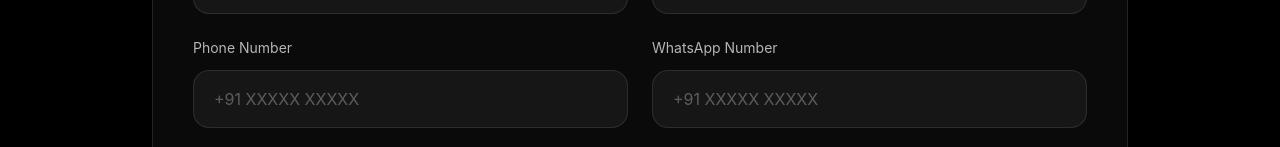
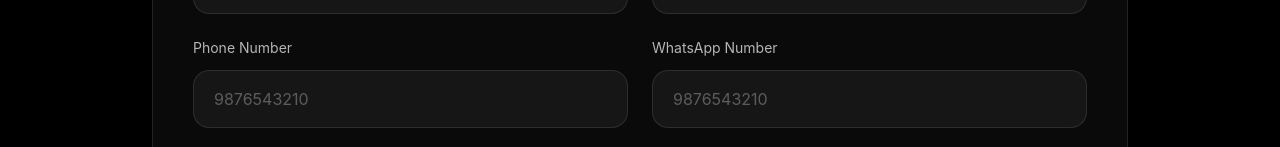
Before and after one commit to Arsath-md/hifi-smart, a Next.js app: page /contact in a window 1280 px wide. Shown: the part 653-800 px from the top of the page. Built offline with nearby package versions, Linux system fonts and the light colour scheme.

Commit message:
commite on 22/5/2026 9:45pm

```diff
--- a/src/app/components/contact.jsx
+++ b/src/app/components/contact.jsx
@@ -40,6 +40,32 @@ export default function ContactForm() {
 
   const sendEmail = async (e) => {
     e.preventDefault();
+
+    // Browser Validation
+    if (!formRef.current.checkValidity()) {
+      formRef.current.reportValidity();
+      return;
+    }
+
+    // Validate Services
+    const selectedServices = formRef.current.querySelectorAll(
+      'input[name="services"]:checked'
+    );
+
+    if (selectedServices.length === 0) {
+      toast.error("Please select at least one service.");
+      return;
+    }
+
+    // Validate Goals
+    const selectedGoals = formRef.current.querySelectorAll(
+      'input[name="goals"]:checked'
+    );
+
+    if (selectedGoals.length === 0) {
+      toast.error("Please select at least one project goal.");
+      return;
+    }
 
     setLoading(true);
 
@@ -86,6 +112,7 @@ export default function ContactForm() {
       id="contact-form"
       className="relative py-24 bg-black text-white overflow-hidden"
     >
+
       {/* Background Glow */}
       <div className="absolute top-0 left-0 w-[300px] h-[300px] bg-cyan-500/10 blur-3xl" />
       <div className="absolute bottom-0 right-0 w-[300px] h-[300px] bg-blue-500/10 blur-3xl" />
@@ -117,6 +144,7 @@ export default function ContactForm() {
         <form
           ref={formRef}
           onSubmit={sendEmail}
+          noValidate
           className="rounded-[35px] border border-white/10 bg-white/[0.04] p-6 sm:p-8 md:p-10 backdrop-blur-sm"
         >
 
@@ -129,6 +157,8 @@ export default function ContactForm() {
               name="full_name"
               placeholder="Enter your full name"
               required
+              minLength={3}
+              maxLength={50}
             />
 
             <Input
@@ -136,20 +166,25 @@ export default function ContactForm() {
               type="text"
               name="business_name"
               placeholder="Your business/company name"
+              minLength={2}
+              maxLength={50}
             />
 
             <Input
               label="Phone Number"
               type="tel"
               name="phone"
-              placeholder="+91 XXXXX XXXXX"
+              placeholder="9876543210"
+              required
+              pattern="[0-9]{10}"
             />
 
             <Input
               label="WhatsApp Number"
               type="tel"
               name="whatsapp"
-              placeholder="+91 XXXXX XXXXX"
+              placeholder="9876543210"
+              pattern="[0-9]{10}"
             />
 
             <Input
@@ -165,6 +200,8 @@ export default function ContactForm() {
               type="text"
               name="location"
               placeholder="Your city or location"
+              required
+              minLength={2}
             />
 
           </div>
@@ -193,6 +230,7 @@ export default function ContactForm() {
             <input
               type="text"
               name="budget"
+              required
               placeholder="Example: ₹10,000 - ₹50,000"
               className="w-full px-5 py-4 rounded-2xl bg-white/5 border border-white/10 outline-none focus:border-cyan-400/40 placeholder:text-white/30"
             />
@@ -218,6 +256,7 @@ export default function ContactForm() {
                     type="radio"
                     name="timeline"
                     value={time}
+                    required
                     className="accent-cyan-400 w-5 h-5"
                   />
 
@@ -248,6 +287,8 @@ export default function ContactForm() {
             <textarea
               rows={6}
               name="message"
+              required
+              minLength={20}
               placeholder="Describe your project, business goals, required features..."
               className="w-full px-5 py-4 rounded-2xl bg-white/5 border border-white/10 outline-none focus:border-cyan-400/40 placeholder:text-white/30 resize-none"
             />
@@ -322,6 +363,9 @@ function Input({
   name,
   placeholder,
   required = false,
+  pattern,
+  minLength,
+  maxLength,
 }) {
   return (
     <div>
@@ -335,6 +379,9 @@ function Input({
         name={name}
         required={required}
         placeholder={placeholder}
+        pattern={pattern}
+        minLength={minLength}
+        maxLength={maxLength}
         className="w-full px-5 py-4 rounded-2xl bg-white/5 border border-white/10 outline-none focus:border-cyan-400/40 placeholder:text-white/30"
       />
 
```
